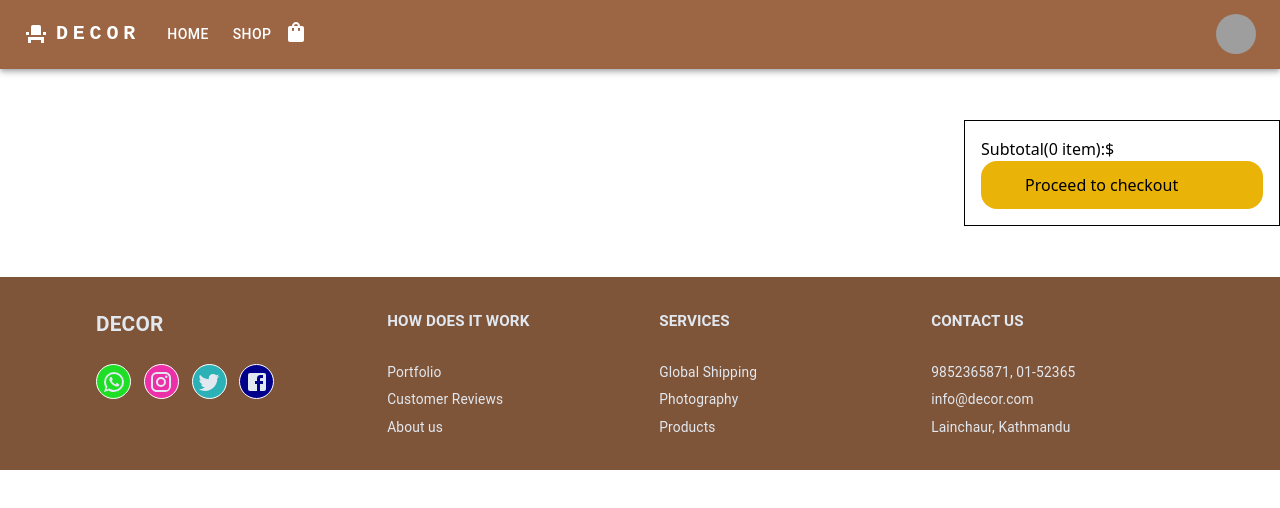
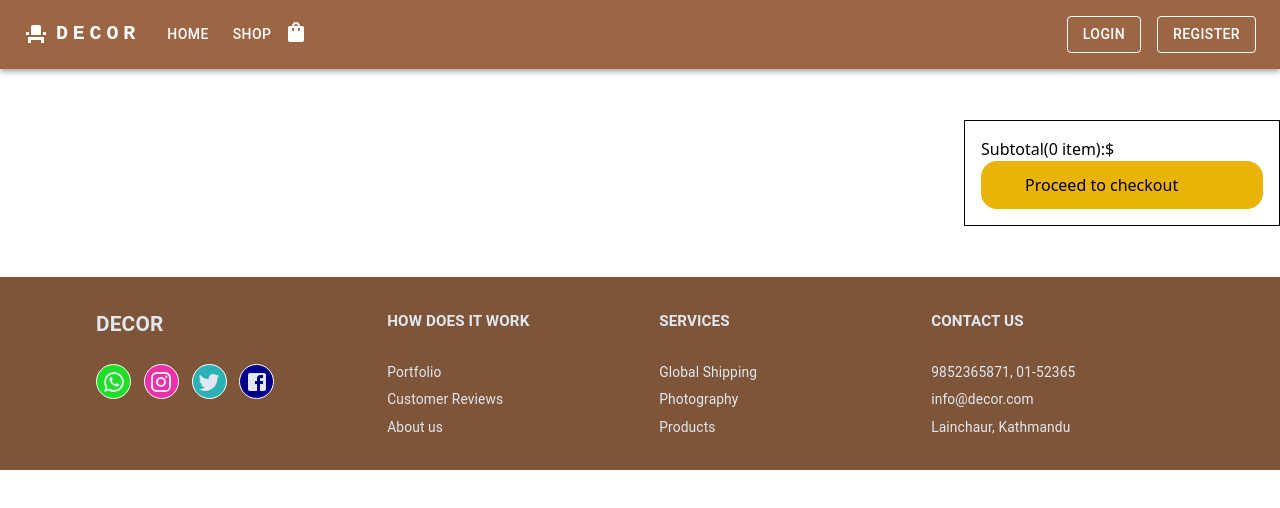
Before and after one commit to Imanda03/Decor_App, a React (Vite) app: page /cart in a window 1280 px wide. Shown: the top 508 px of the page. Built offline with nearby package versions, Linux system fonts and the light colour scheme; grey boxes are pictures that could not be loaded.

Commit message:
manage the folder of a project

```diff
--- a/src/Components/Header/Header.tsx
+++ b/src/Components/Header/Header.tsx
@@ -2,7 +2,7 @@ import React, { useState } from 'react'
 import { Link, useParams } from 'react-router-dom';
 import ShoppingBagIcon from '@mui/icons-material/ShoppingBag';
 import { useSelector } from 'react-redux';
-import { RootState } from '../../store/store';
+import { RootState } from '../../Services/store/store';
 import { Badge } from '@mui/material';
 import axios from 'axios';
 import EventSeatIcon from '@mui/icons-material/EventSeat';
--- a/src/ReuseComponent/InputBox.tsx
+++ b/src/Core/Components/InputBox.tsx
@@ -2,9 +2,9 @@ import React from 'react'
 
 interface inputProps{
     placeholder:string;
-    type: 'text' | 'number' | 'email' | 'password' | 'checkbox'
+    type: string
     name?:string;
-    value?:any;
+    value?:string | number;
     onChange?:(e:React.ChangeEvent<HTMLInputElement>)=>void;
     className?:string;
     checked?:boolean;
--- a/src/Pages/CartPage/CartPage.tsx
+++ b/src/Pages/CartPage/CartPage.tsx
@@ -5,8 +5,8 @@ import Footer from '../../Components/Footer/Footer';
 import Header from '../../Components/Header/Header';
 import { PlusOutlined } from '@ant-design/icons';
 import { MinusOutlined } from '@ant-design/icons/lib/icons';
-import { increaseQuantity, removeCart, decreaseQuantity } from '../../store/slice/CartSlice';
-import { RootState } from '../../store/store';
+import { increaseQuantity, removeCart, decreaseQuantity } from '../../Services/store/slice/CartSlice';
+import { RootState } from '../../Services/store/store';
 import { Link } from 'react-router-dom';
 
 const CartPage = () => {
@@ -28,7 +28,7 @@ const CartPage = () => {
 
   return (
     <div>
-        <Header/>
+        <Header isLogin/>
         <div className='wraps flex space-x-4'>
       <div className="wrap my-[4%] " style={{'flex':3}}>
       {data && data.map((item)=> (
--- a/src/Pages/LoginPage/Login.tsx
+++ b/src/Pages/LoginPage/Login.tsx
@@ -4,7 +4,7 @@ import keyImage from '../../assets/key.png'; // Adjust the path based on your di
 import userImage from '../../assets/user.png'
 import PersonOutlineOutlinedIcon from '@mui/icons-material/PersonOutlineOutlined';
 import LoginIcon from '@mui/icons-material/Login';
-import InputBox from '../../ReuseComponent/InputBox';
+import InputBox from '../../Core/Components/InputBox';
 
 interface Credential {
   email: string;
--- a/src/Pages/ProductPage/ProductPage.tsx
+++ b/src/Pages/ProductPage/ProductPage.tsx
@@ -6,9 +6,9 @@ import { useParams } from 'react-router-dom';
 import { PlusOutlined } from '@ant-design/icons';
 import { MinusOutlined } from '@ant-design/icons/lib/icons';
 import {useDispatch, useSelector} from 'react-redux'
-import { addCart,increaseQuantity } from '../../store/slice/CartSlice';
+import { addCart,increaseQuantity } from '../../Services/store/slice/CartSlice';
 import { singleProduct } from '../../interface';
-import { RootState } from '../../store/store';
+import { RootState } from '../../Services/store/store';
 
 const ProductPage = () => {
 
@@ -42,7 +42,7 @@ const ProductPage = () => {
 
   return (
     <div className='w-100vw'>
-    <Header />
+    <Header isLogin/>
     <div className='wraps'>
       <div className="wrap my-[4%]">
       {data && (
--- a/src/Pages/RegisterPage/Register.tsx
+++ b/src/Pages/RegisterPage/Register.tsx
@@ -4,7 +4,7 @@ import keyImage from '../../assets/key.png'; // Adjust the path based on your di
 import userImage from '../../assets/user.png'
 import PersonOutlineOutlinedIcon from '@mui/icons-material/PersonOutlineOutlined';
 import EmailIcon from '@mui/icons-material/Email';
-import InputBox from '../../ReuseComponent/InputBox';
+import InputBox from '../../Core/Components/InputBox';
 import { Input } from 'antd';
 
 interface Info {
--- a/src/main.tsx
+++ b/src/main.tsx
@@ -3,7 +3,7 @@ import ReactDOM from 'react-dom/client'
 import App from './App.tsx'
 import './index.css'
 import { Provider } from 'react-redux'
-import store from './store/store'
+import store from './Services/store/store.tsx'
 
 ReactDOM.createRoot(document.getElementById('root')!).render(
   <React.StrictMode>
--- /dev/null
+++ b/src/theme/Color.tsx
@@ -0,0 +1,5 @@
+export const color = {
+    PALM_LEAF: '#799442',
+    DARK_VANILLA: '#51423b',
+
+}
```
Also changed, not shown: src/Services/store/action/action.tsx (added), src/Services/store/slice/CartSlice.tsx (renamed from src/store/slice/CartSlice.tsx), src/Services/store/store.tsx (renamed from src/store/store.tsx), src/Utils/Helper.tsx (added).
